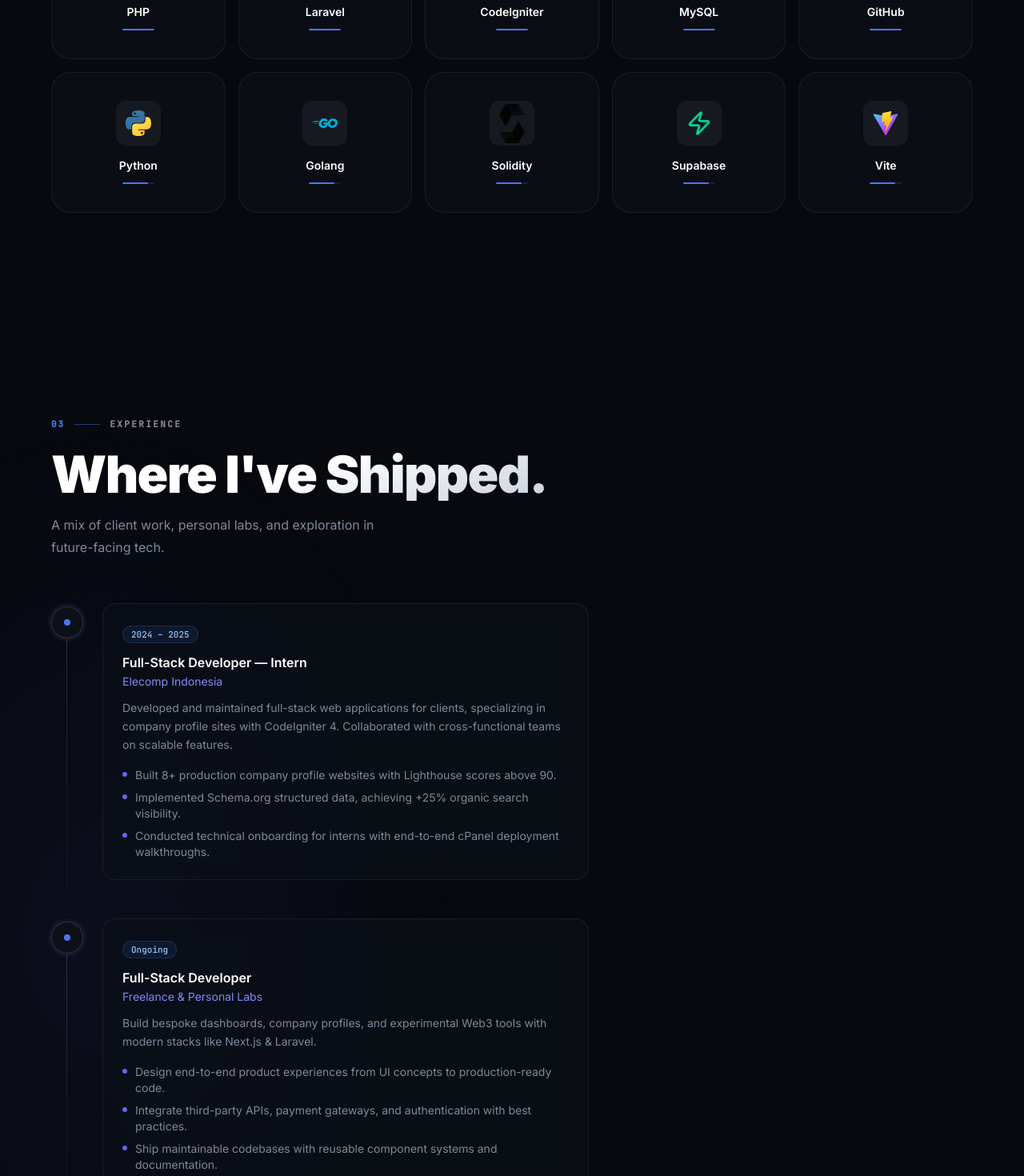
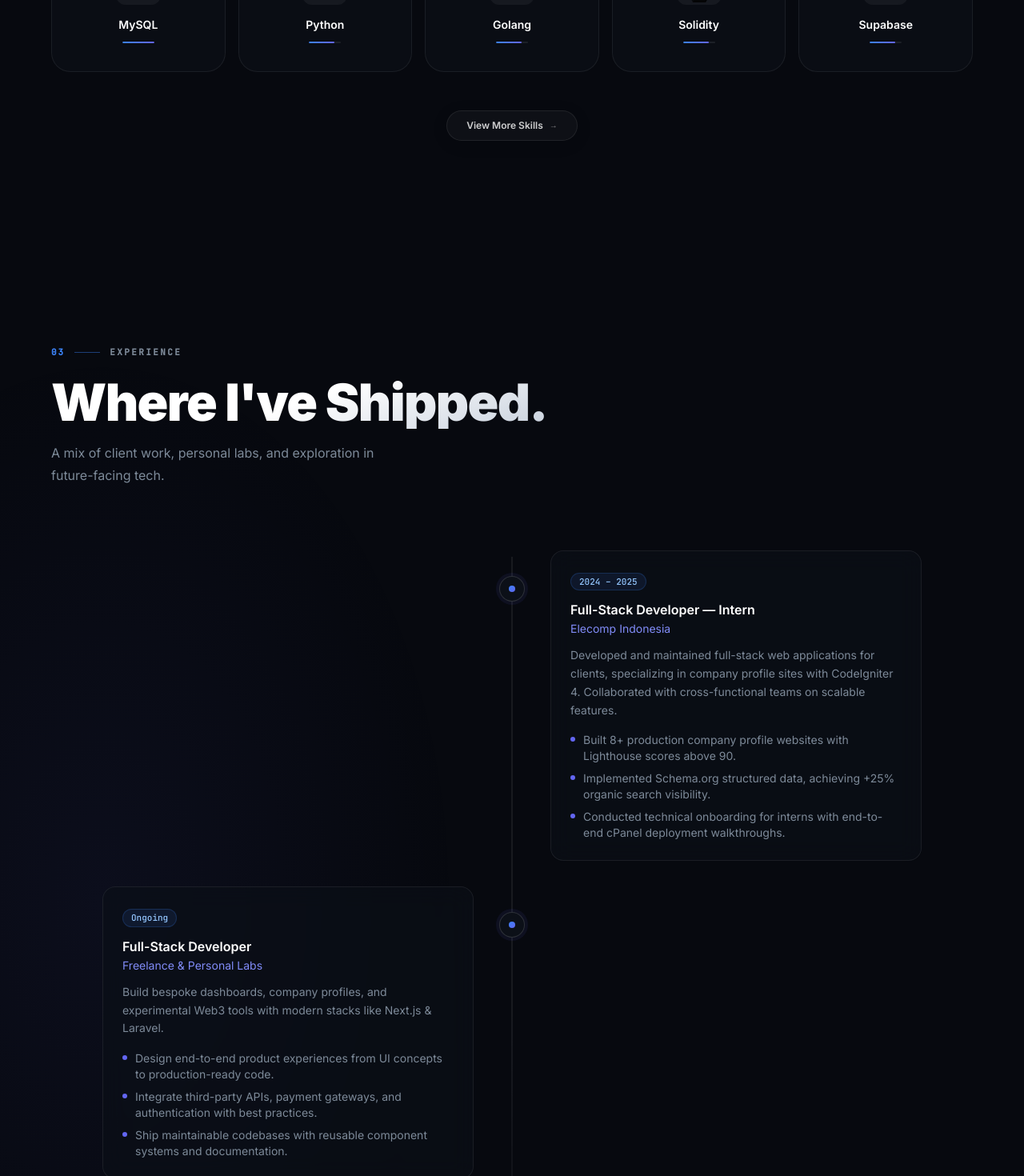
Before and after one commit to VinLvy/D-portfolio, a Next.js app: page / in a window 1280 px wide. Shown: the part 1800-3270 px from the top of the page at 80% size. Built offline with nearby package versions, Linux system fonts and the light colour scheme.

Commit message:
Home 8.0

```diff
--- a/src/app/page.js
+++ b/src/app/page.js
@@ -132,28 +132,14 @@ const techStack = [
     stars: 5,
   },
   { name: "React",         icon: "/icons/react.png",       stars: 5 },
-  {
-    name: "TypeScript",
-    icon: (
-      <svg xmlns="http://www.w3.org/2000/svg" viewBox="0 0 128 128" width="36" height="36">
-        <rect width="128" height="128" fill="#3178C6" rx="12" />
-        <text x="64" y="92" fill="white" fontFamily="Arial,sans-serif" fontSize="64" fontWeight="bold" textAnchor="middle">TS</text>
-      </svg>
-    ),
-    stars: 5,
-  },
   { name: "JavaScript",   icon: "/icons/javascript.png",  stars: 5 },
-  { name: "Tailwind CSS", icon: "/icons/tailwind.svg",    stars: 5 },
   { name: "PHP",          icon: "/icons/php.svg",         stars: 5 },
   { name: "Laravel",      icon: "/icons/laravel.svg",     stars: 5 },
-  { name: "CodeIgniter",  icon: "/icons/codeigniter.svg", stars: 5 },
   { name: "MySQL",        icon: "/icons/mysql.svg",       stars: 5 },
-  { name: "GitHub",       icon: "/icons/github.png",      stars: 5 },
   { name: "Python",       icon: "/icons/Python.svg",      stars: 4 },
   { name: "Golang",       icon: "/icons/golang.svg",      stars: 4 },
   { name: "Solidity",     icon: "/icons/Solidity.svg",    stars: 4 },
   { name: "Supabase",     icon: <Zap className="text-emerald-400" size={32} />, stars: 4 },
-  { name: "Vite",         icon: "/icons/vite.svg",        stars: 4 },
 ];
 
 /* Proficiency mapping: 5 stars → 100%, 4 → 80%, 3 → 60% */
@@ -349,7 +335,7 @@ export default function Home() {
               aria-label="Key stats"
             >
               {heroStats.map((stat, i) => (
-                <div key={stat.label} className="flex items-center" role="listitem">
+                <div key={stat.label} className="flex items-center mb-4" role="listitem">
                   {i > 0 && (
                     <div
                       className="mx-6 h-8 w-px shrink-0"
@@ -531,6 +517,29 @@ export default function Home() {
               </motion.div>
             ))}
           </motion.div>
+
+          {/* ── View More Button ───────────────────────────────── */}
+          <motion.div
+            initial={{ opacity: 0, y: 15 }}
+            whileInView={{ opacity: 1, y: 0 }}
+            viewport={{ once: true }}
+            transition={{ duration: 0.6, delay: 0.2 }}
+            className="mt-12 flex justify-center"
+          >
+            <Link
+              href="/about"
+              className="inline-flex items-center gap-2 rounded-full px-6 py-2.5 text-xs font-semibold transition-all duration-200 hover:scale-[1.03]"
+              style={{
+                background: "rgba(255, 255, 255, 0.03)",
+                border: "1px solid rgba(255, 255, 255, 0.08)",
+                color: "rgba(255, 255, 255, 0.8)",
+                boxShadow: "0 4px 20px rgba(0,0,0,0.1)",
+              }}
+            >
+              <span>View More Skills</span>
+              <span className="text-[10px] opacity-60">→</span>
+            </Link>
+          </motion.div>
         </div>
       </section>
 
@@ -577,43 +586,36 @@ export default function Home() {
           </motion.div>
 
           {/* Timeline */}
-          <div className="mt-14 max-w-2xl space-y-0">
-            {experienceTimeline.map((item, index) => (
+          <div className="relative mt-20 mx-auto max-w-5xl">
+            {/* The Central Line (Desktop) */}
+            <div
+              className="absolute left-4 md:left-1/2 top-2 bottom-2 w-px -translate-x-1/2 bg-gradient-to-b from-[var(--border-hover)] via-[var(--border-hover)] to-transparent hidden md:block"
+              aria-hidden="true"
+            />
+            {/* Line (Mobile) */}
+            <div
+              className="absolute left-4 top-2 bottom-2 w-px bg-gradient-to-b from-[var(--border-hover)] via-[var(--border-hover)] to-transparent md:hidden"
+              aria-hidden="true"
+            />
+
+            <div className="space-y-12 md:space-y-8">
+              {experienceTimeline.map((item, index) => {
+                const isEven = index % 2 === 0;
+                return (
                   <motion.div
                     key={item.title}
-                initial={{ opacity: 0, x: -24 }}
-                whileInView={{ opacity: 1, x: 0 }}
-                viewport={{ once: true, amount: 0.25 }}
-                transition={{ duration: 0.7, ease, delay: index * 0.12 }}
-                className="relative flex gap-6 pb-12 last:pb-0"
+                    initial={{ opacity: 0, y: 30 }}
+                    whileInView={{ opacity: 1, y: 0 }}
+                    viewport={{ once: true, amount: 0.2 }}
+                    transition={{ duration: 0.8, ease, delay: index * 0.1 }}
+                    className={`relative flex flex-col md:flex-row items-stretch w-full ${
+                      isEven ? "md:flex-row-reverse" : ""
+                    }`}
                   >
-                {/* Vertical connector */}
-                {index < experienceTimeline.length - 1 && (
+                    {/* Left/Right Column: Card Container */}
+                    <div className={`w-full md:w-1/2 flex pl-12 md:pl-0 ${isEven ? "md:pl-12" : "md:pr-12"}`}>
                       <div
-                    className="timeline-line"
-                    aria-hidden="true"
-                  />
-                )}
-
-                {/* Circle marker */}
-                <div
-                  className="relative mt-1 flex h-10 w-10 shrink-0 items-center justify-center rounded-full"
-                  style={{
-                    background:  "var(--surface)",
-                    border:      "1px solid var(--border-hover)",
-                    boxShadow:   "0 0 0 4px rgba(99,102,241,0.08)",
-                  }}
-                  aria-hidden="true"
-                >
-                  <div
-                    className="h-2 w-2 rounded-full"
-                    style={{ background: "linear-gradient(135deg, #3b82f6, #6366f1)" }}
-                  />
-                </div>
-
-                {/* Card */}
-                <div
-                  className="glass shimmer-top flex-1 rounded-2xl p-6 transition-all duration-300 hover:border-white/[0.12]"
+                        className="glass shimmer-top w-full rounded-2xl p-6 transition-all duration-300 hover:border-white/[0.12]"
                       >
                         {/* Period pill */}
                         <span
@@ -660,8 +662,30 @@ export default function Home() {
                           ))}
                         </ul>
                       </div>
+                    </div>
+
+                    {/* Central Circle Marker */}
+                    <div
+                      className="absolute left-4 md:left-1/2 top-6 md:top-8 -translate-x-1/2 flex h-8 w-8 items-center justify-center rounded-full z-10"
+                      style={{
+                        background:  "var(--surface)",
+                        border:      "1px solid var(--border-hover)",
+                        boxShadow:   "0 0 0 4px rgba(99,102,241,0.08)",
+                      }}
+                      aria-hidden="true"
+                    >
+                      <div
+                        className="h-2 w-2 rounded-full"
+                        style={{ background: "linear-gradient(135deg, #3b82f6, #6366f1)" }}
+                      />
+                    </div>
+
+                    {/* Empty Column for spacing on desktop */}
+                    <div className="hidden md:block w-1/2" />
                   </motion.div>
-            ))}
+                );
+              })}
+            </div>
           </div>
         </div>
       </section>
@@ -711,7 +735,7 @@ export default function Home() {
             </motion.p>
 
             {/* Email prominent */}
-            <motion.div variants={fadeUp} className="mt-6 flex justify-center">
+            {/* <motion.div variants={fadeUp} className="mt-6 flex justify-center">
               <a
                 href="mailto:davinfibrian@gmail.com"
                 className="inline-flex items-center gap-2 rounded-full px-5 py-2.5 text-sm font-semibold transition-all duration-200 hover:scale-[1.04]"
@@ -724,7 +748,7 @@ export default function Home() {
                 <Mail size={14} aria-hidden="true" />
                 davinfibrian@gmail.com
               </a>
-            </motion.div>
+            </motion.div> */}
 
             {/* Contact cards */}
             <motion.div
@@ -779,15 +803,8 @@ export default function Home() {
       >
         <div className="mx-auto flex max-w-7xl flex-col items-center justify-between gap-4 sm:flex-row">
           <div className="flex items-center gap-3">
-            <span
-              className="flex items-center justify-center w-7 h-7 rounded-lg text-[10px] font-bold tracking-wider text-white"
-              style={{ background: "linear-gradient(135deg, #3b82f6, #6366f1)", fontSize: "10px" }}
-              aria-hidden="true"
-            >
-              DPF
-            </span>
             <p className="text-sm" style={{ color: "var(--text-muted)" }}>
-              © {new Date().getFullYear()} Davin Putra Fibrian. All rights reserved.
+              © {new Date().getFullYear()} Davin P F. All rights reserved.
             </p>
           </div>
           <p
```
Lines whose indentation alone changed are shown as unchanged.
